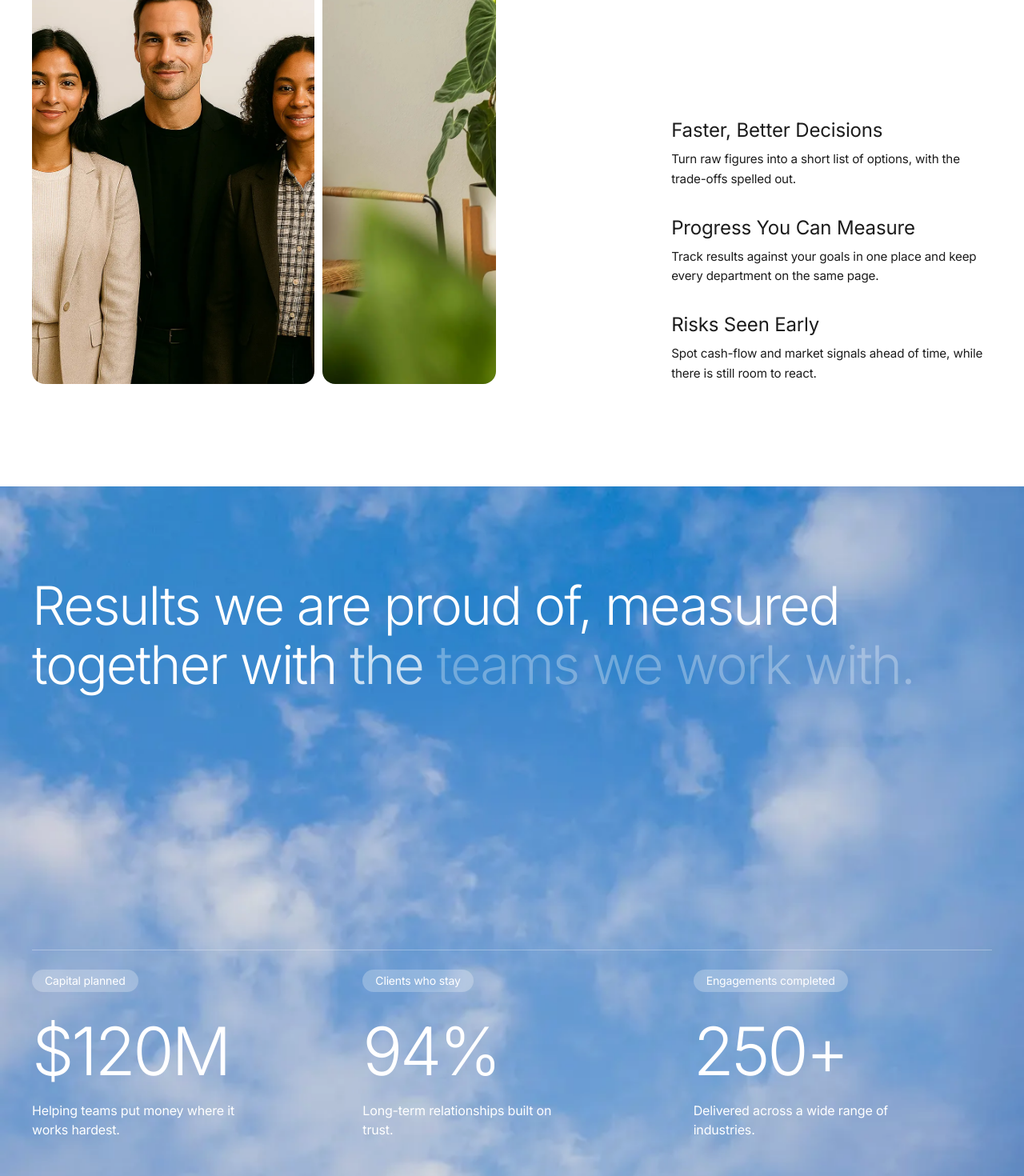
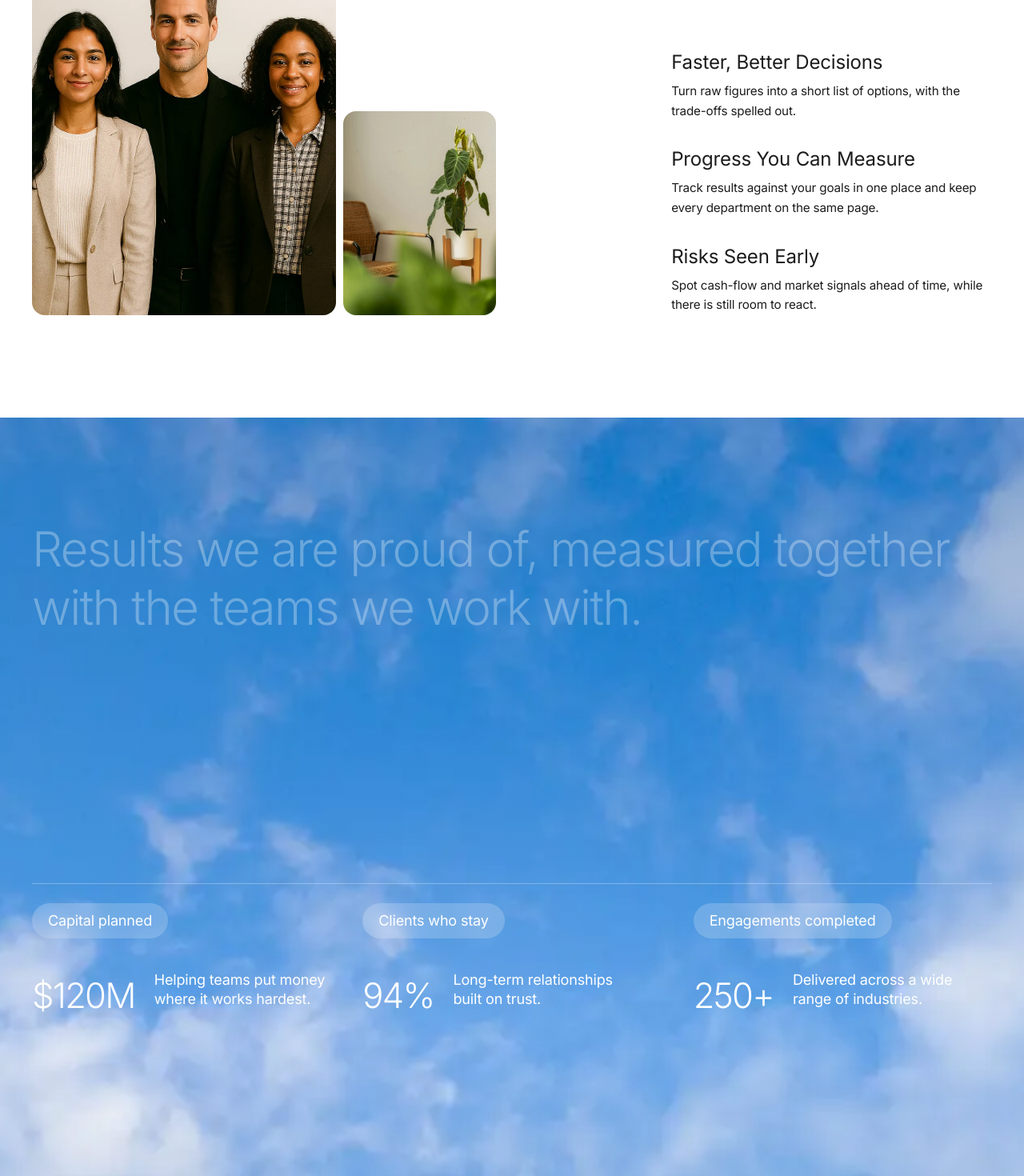
Before and after one commit to resmierenyildirim-sketch/Test, a Next.js app: page / in a window 1280 px wide. Shown: the part 4880-6350 px from the top of the page at 80% size. Built offline with nearby package versions, Linux system fonts and the light colour scheme.

Commit message:
Menü kaydırmada gizlenip geri gelsin; fotoğraf oranları; gökyüzü bölümü sabitlenip kelime kelime dolsun
Co-Authored-By: Claude Sonnet 5.5 <noreply@anthropic.com>
Claude-Session: https://claude.ai/code/session_01QxrUKBPsmcpkiQw3KzAjF8

```diff
--- a/app/globals.css
+++ b/app/globals.css
@@ -97,3 +97,9 @@ html.lenis, html.lenis body { height: auto; }
   .deck-stack { display: flex !important; flex-direction: column; align-items: center; gap: 1rem; }
   .deck-card { transform: none !important; }
 }
+
+/* ---------- Gökyüzü bölümü: hareketi azaltma tercihi ---------- */
+@media (prefers-reduced-motion: reduce) {
+  .stats-outer { height: auto !important; }
+  .stats-sticky { position: static !important; min-height: 100svh; }
+}
--- a/components/Header.tsx
+++ b/components/Header.tsx
@@ -13,9 +13,19 @@ const links = [
 export default function Header() {
   const [open, setOpen] = useState(false);
   const [solid, setSolid] = useState(false);
+  const [hidden, setHidden] = useState(false);
 
+  // Aşağı kaydırırken gizlenir, yukarı kaydırırken geri gelir.
   useEffect(() => {
-    const onScroll = () => setSolid(window.scrollY > window.innerHeight * 0.8);
+    let last = window.scrollY;
+    const onScroll = () => {
+      const y = window.scrollY;
+      setSolid(y > window.innerHeight * 0.8);
+      if (y < 80) setHidden(false);
+      else if (y > last + 6) setHidden(true);
+      else if (y < last - 6) setHidden(false);
+      last = y;
+    };
     onScroll();
     window.addEventListener('scroll', onScroll, { passive: true });
     return () => window.removeEventListener('scroll', onScroll);
@@ -29,9 +39,9 @@ export default function Header() {
   return (
     <>
       <header
-        className={`fixed inset-x-0 z-40 transition-all duration-500 ${
-          solid ? 'top-0 bg-white/80 text-black backdrop-blur-md' : 'top-14 text-white'
-        }`}
+        className={`fixed inset-x-0 z-40 transition-[transform,color,top] duration-500 ease-[cubic-bezier(.2,.7,.2,1)] ${
+          solid ? 'top-0 text-[#1c1c1c]' : 'top-14 text-white'
+        } ${hidden ? '-translate-y-[220%]' : 'translate-y-0'}`}
       >
         <div className="mx-auto flex items-center justify-between px-4 py-3 md:px-10 md:py-4">
           <a href="#top" className="text-xl font-semibold tracking-tight md:text-[1.35rem]">Harbor</a>
--- a/components/Points.tsx
+++ b/components/Points.tsx
@@ -10,12 +10,12 @@ export default function Points() {
     <section className="px-4 pb-20 pt-6 md:px-10 md:pb-32 md:pt-28">
       <LineReveal as="p" text={b.lead} className="max-w-[92rem] text-[1.7rem] font-light leading-[1.25] tracking-[-0.02em] md:text-[2.75rem]" />
       <div className="mt-10 grid gap-10 md:mt-20 md:grid-cols-2">
-        <div className="flex h-[72vw] gap-2.5 md:h-[37rem]">
-          <div className="relative w-[62%] overflow-hidden rounded-2xl">
-            <Image src={asset('/img/team-photo.webp')} alt="The Harbor team" fill sizes="(min-width:768px) 30vw, 60vw" className="object-cover" />
+        <div className="flex items-end justify-between gap-[1.5%] md:max-w-[54rem]">
+          <div className="relative aspect-[3/4] w-[65.5%] overflow-hidden rounded-2xl">
+            <Image src={asset('/img/team-photo.webp')} alt="The Harbor team" fill sizes="(min-width:768px) 32vw, 65vw" className="object-cover" />
           </div>
-          <div className="relative w-[38%] overflow-hidden rounded-2xl">
-            <Image src={asset('/img/office.webp')} alt="Harbor office" fill sizes="(min-width:768px) 20vw, 40vw" className="object-cover" />
+          <div className="relative aspect-[3/4] w-[33%] overflow-hidden rounded-2xl">
+            <Image src={asset('/img/office.webp')} alt="Harbor office" fill sizes="(min-width:768px) 16vw, 33vw" className="object-cover" />
           </div>
         </div>
         <div className="flex flex-col justify-end gap-8 md:pl-[14vw]">
--- a/components/ScrollFill.tsx
+++ b/components/ScrollFill.tsx
@@ -19,10 +19,14 @@ export default function ScrollFill({ text, className, as = 'h2' }: Props) {
       return;
     }
     let raf = 0;
+    // İlerleme, içinde bulunduğu bölümün sabitlenme süresine göre hesaplanır.
+    const scope = el.closest('section') ?? el;
     const update = () => {
       raf = 0;
       const vh = window.innerHeight;
-      const p = Math.min(1, Math.max(0, (vh * 0.9 - el.getBoundingClientRect().top) / (vh * 0.55)));
+      const box = scope.getBoundingClientRect();
+      const span = Math.max(1, box.height - vh);
+      const p = Math.min(1, Math.max(0, (-box.top + vh * 0.1) / span));
       spans.forEach((s, i) => {
         s.style.opacity = String(0.3 + 0.7 * Math.min(1, Math.max(0, p * spans.length - i)));
       });
--- a/components/Stats.tsx
+++ b/components/Stats.tsx
@@ -4,24 +4,32 @@ import { content } from '@/lib/content';
 import Reveal from './Reveal';
 import ScrollFill from './ScrollFill';
 
+// Gökyüzü arka planlı, ekrana sabitlenen bölüm: başlık kaydırdıkça kelime kelime dolar.
 export default function Stats() {
   const s = content.stats;
   return (
-    <section className="relative flex min-h-[110svh] flex-col justify-between overflow-hidden text-white">
+    <section className="relative overflow-clip text-white">
       <Image src={asset('/img/uriel-xtgONQzGgOE.webp')} alt="" fill sizes="100vw" className="object-cover" />
-      <div className="absolute inset-0 bg-black/10" />
-      <div className="relative px-4 pt-20 md:px-10 md:pt-28">
-        <ScrollFill text={s.lead} className="max-w-[88rem] text-[2.1rem] font-light leading-[1.12] tracking-[-0.03em] md:text-[5.2vw]" />
-      </div>
-      <div className="relative px-4 pb-12 pt-24 md:px-10 md:pb-16">
-        <div className="grid grid-cols-2 gap-x-6 gap-y-12 border-t border-white/30 pt-6 md:grid-cols-3 md:gap-x-10">
-          {s.items.map((it, i) => (
-            <Reveal key={it.label} delay={i * 140}>
-              <span className="inline-block rounded-full bg-white/25 px-4 py-1 text-sm backdrop-blur-sm">{it.label}</span>
-              <p className="mt-8 text-5xl font-light tracking-[-0.04em] md:text-[6.5vw] md:leading-none">{it.value}</p>
-              <p className="mt-5 max-w-[16rem] text-sm md:text-base">{it.text}</p>
-            </Reveal>
-          ))}
+      <div className="absolute inset-0 bg-gradient-to-b from-[#0b3a78]/25 via-transparent to-black/10" />
+      <div className="stats-outer relative h-[190svh]">
+        <div className="stats-sticky sticky top-0 flex h-svh flex-col justify-between px-4 pb-10 pt-[16vh] md:px-10 md:pb-14">
+          <ScrollFill
+            text={s.lead}
+            className="max-w-[88rem] text-[2.1rem] font-light leading-[1.22] tracking-[-0.03em] md:text-[4.7vw]"
+          />
+          <div className="border-t border-white/30 pt-6">
+            <div className="grid grid-cols-2 gap-x-6 gap-y-10 md:grid-cols-3 md:gap-x-10">
+              {s.items.map((it, i) => (
+                <Reveal key={it.label} delay={i * 140}>
+                  <span className="inline-block rounded-full bg-white/20 px-5 py-2 text-sm backdrop-blur-sm md:text-lg">{it.label}</span>
+                  <div className="mt-6 flex flex-col gap-3 md:mt-10 md:flex-row md:items-end md:gap-6">
+                    <p className="text-5xl font-light leading-none tracking-[-0.04em] md:text-[3.4vw]">{it.value}</p>
+                    <p className="max-w-[15rem] text-sm leading-snug md:pb-1 md:text-lg">{it.text}</p>
+                  </div>
+                </Reveal>
+              ))}
+            </div>
+          </div>
         </div>
       </div>
     </section>
```
